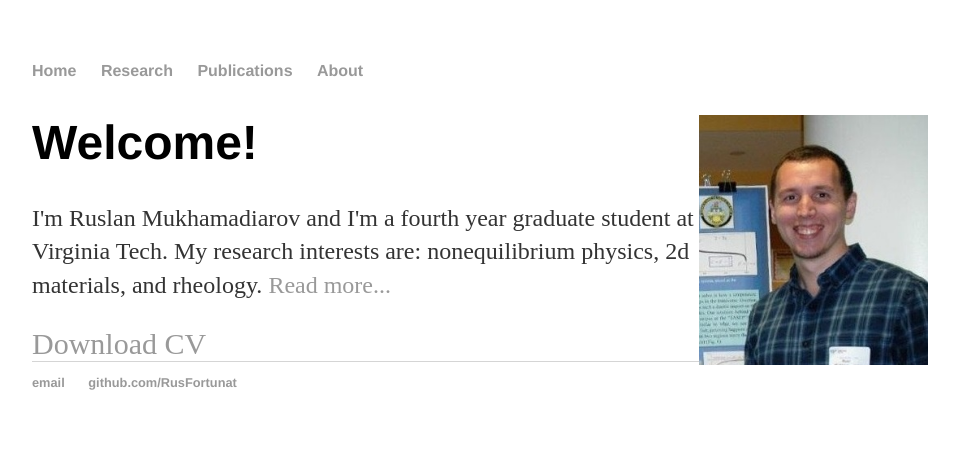
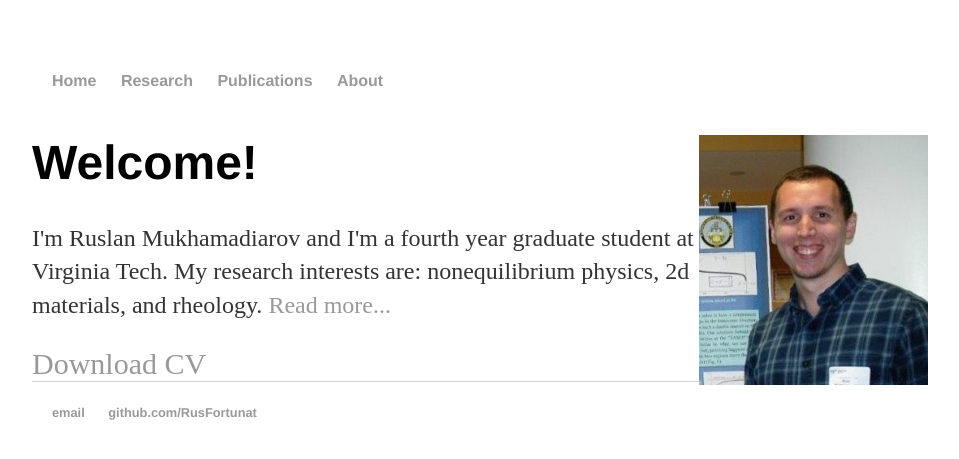
Before and after one commit to RusFortunat/mukhamadiarov, a Jekyll site: the page built from index.html, in a window 1280 px wide. Shown: the top 459 px of the page, without its empty margins (160-1119 px from the left). Built offline with Jekyll 4.4.1, drawn with Linux system fonts in a browser that asks for light colours.

Commit message:
Update main.css

```diff
--- a/css/main.css
+++ b/css/main.css
@@ -11,8 +11,8 @@
 h3 { font-size: 2.3em; }
 h4 { font-size: 1.9em; }
 
-nav ul, footer ul { font-size: 1em; font-family: 'Helvetica', 'Arial', 'Sans-Serif'; padding: 0px; list-style: none; font-weight: bold; }
-nav ul li, footer ul li { display: inline; margin-right: 20px; }
+nav ul, footer ul { font-size: 1em; font-family: 'Helvetica', 'Arial', 'Sans-Serif'; padding: 10px; list-style: none; font-weight: bold; }
+nav ul li, footer ul li { display: inline; margin-right: 20px; margin: 10px}
 
 footer { border-top: 1px solid #d5d5d5; font-size: .8em; }
 
```
